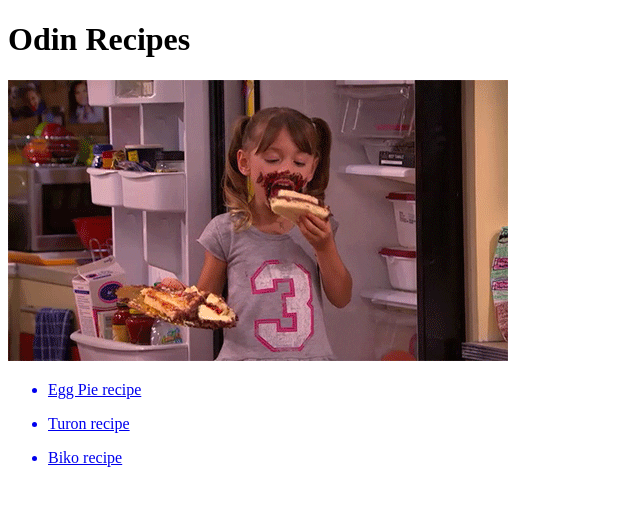
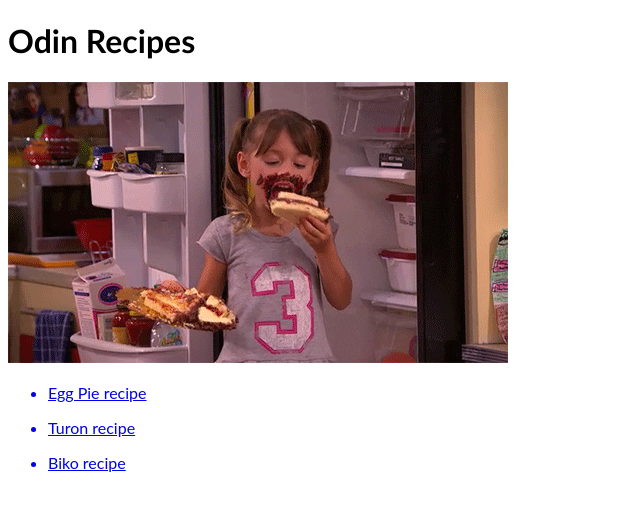
Before and after one commit to Bastigonzales/odin-recipes, a plain HTML site: page index.html in a window 1280 px wide. Shown: the whole page, without its empty margins (0-640 px from the left). Drawn offline with Linux system fonts and the light colour scheme.

Commit message:
updated homepage

```diff
--- a/index.html
+++ b/index.html
@@ -3,13 +3,14 @@
     <head>
         <meta charset="UTF-8">
         <link rel="icon" href="./assets/icons/recipe_book_.ico">
+        <link rel="stylesheet" href="./style.css">
         <title>Odin Recipe</title>
     </head>
     <body>
-        <h1>Odin Recipes</h1>
+        <h1 class="title-page">Odin Recipes</h1>
          <img src="./assets/img/eating.gif" alt="child eating dessert">
-         <ul><a href="./recipes/eggpie.html" target="_blank"><li>Egg Pie recipe</li></a></ul>
-         <ul><a href="./recipes/turon.html" target="_blank"><li>Turon recipe</li></a></ul>
-         <ul><a href="./recipes/biko.html" target="_blank"><li>Biko recipe</li></a></ul>
+         <ul><a href="./recipes/eggpie.html"><li>Egg Pie recipe</li></a></ul>
+         <ul><a href="./recipes/turon.html"><li>Turon recipe</li></a></ul>
+         <ul><a href="./recipes/biko.html"><li>Biko recipe</li></a></ul>
     </body>
 </html>
```
